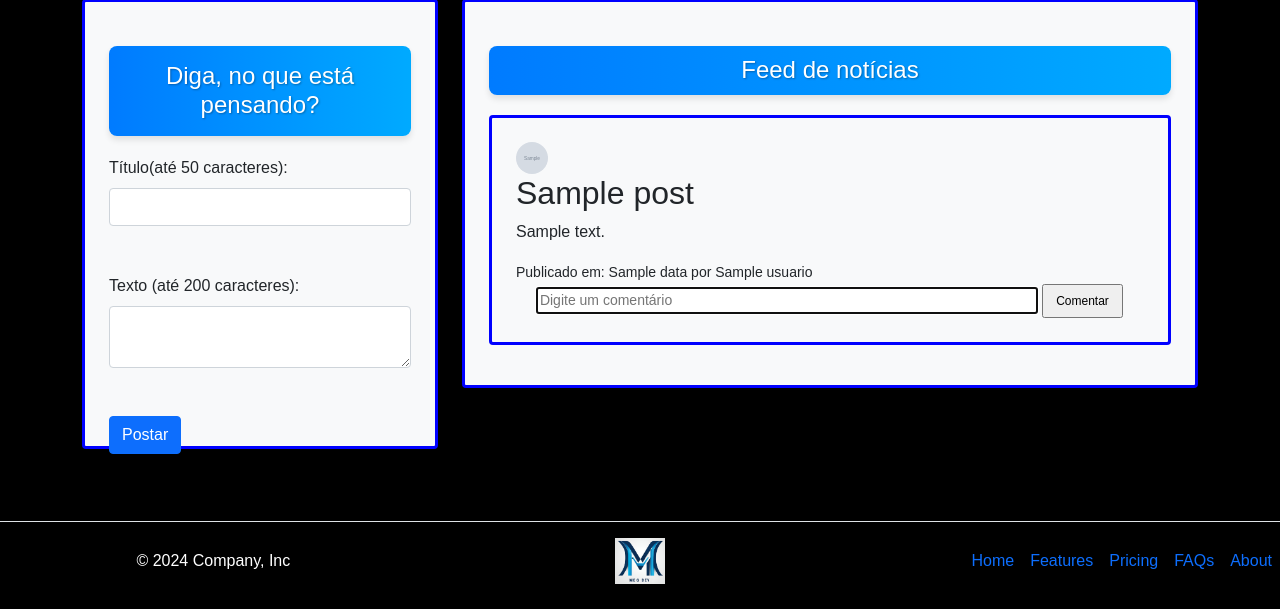
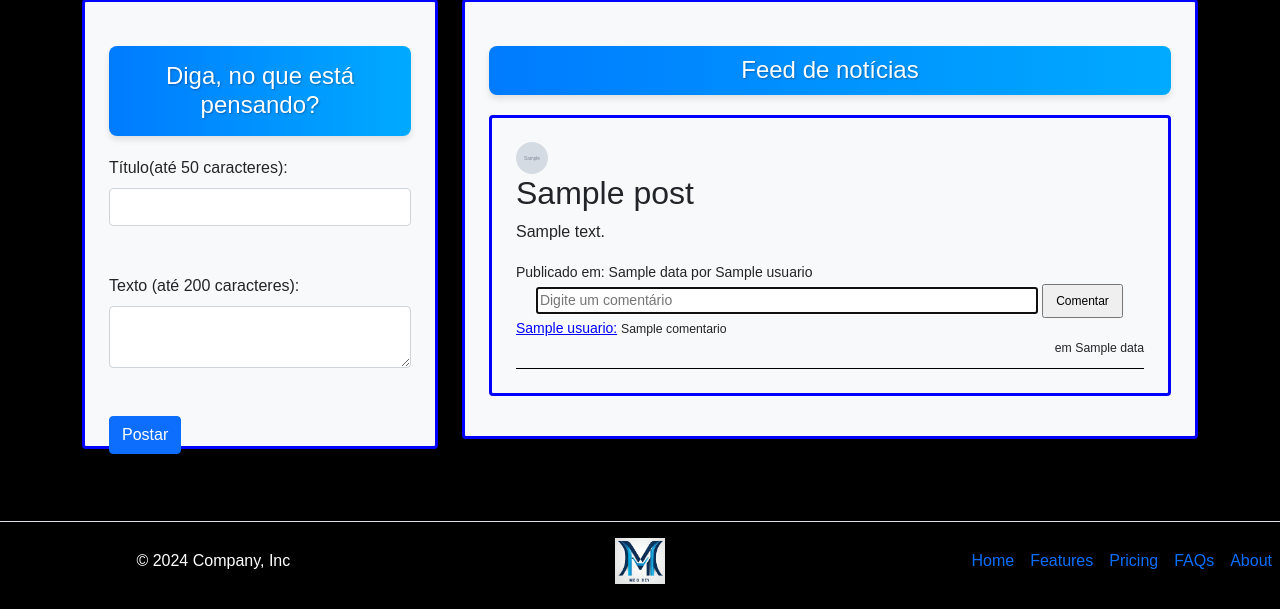
Before and after one commit to gabriel-melgaco/gabriel-melgaco.github.io, a Flask app: template templates/home.html in a window 1280 px wide. Shown: the part 99-708 px from the top of the page. Run offline with Flask 2, Linux system fonts and the light colour scheme; the template is opened without the code that fills it: most values are stand-ins (such as "Sample title", 1, 10 or a date in 2020); grey boxes marked "Sample" are stand-in pictures; some libraries are stand-ins or nearby versions.

Commit message:
Implementação de um sistema de rede social similar ao twitter

```diff
--- a/main.py
+++ b/main.py
@@ -55,10 +55,16 @@ class postagem(BaseModel):
     data = DateField(null=False)
 
 
+class comentario(BaseModel):
+    usuario = ForeignKeyField(emailsenha, backref='postagens', on_delete='CASCADE')
+    postagem = ForeignKeyField(postagem, backref='comentarios', on_delete='CASCADE')
+    comentario = CharField(null=False)
+    data = DateField(null=False)
+
 
 # Conectar ao banco de dados e criar as tabelas
 db.connect()
-db.create_tables([emailsenha, agenda, postagem])
+db.create_tables([emailsenha, agenda, postagem, comentario])
 
 
 '''---------------------------ROTAS DO FLASK LOGIN E REGISTRO---------------------------------------'''
@@ -130,9 +136,11 @@ def ratelimit_handler(e):
 def protected():
     # Buscar todas as postagens
     postagens = postagem.select().order_by(postagem.id.desc())
+    comentarios = comentario.select()
 
     # Preparar as postagens com a foto atual do criador
     postagens_data = []
+    comentarios_data = []
     for post in postagens:
         # Pegar o usuário que criou o post
         usuario_postagem = post.usuario
@@ -143,16 +151,23 @@ def protected():
 
         # Adicionar os dados da postagem e a foto do criador
         postagens_data.append({
+            'id': post.id,
             'foto': foto_url,  # Foto atual do criador da postagem
             'titulo': post.titulo,
             'texto': post.texto,
             'data': post.data,
             'usuario': usuario_postagem.nome
         })
-
-    return render_template('home.html', user=current_user, postagens=postagens_data)
+    for x in comentarios:
+        comentarios_data.append({
+            'id': x.postagem_id,
+            'usuario': x.usuario.nome,
+            'comentario':x.comentario,
+            'data': x.data
+        })
 
 
+    return render_template('home.html', user=current_user, postagens=postagens_data, comentarios=comentarios_data)
 
 
 @app.route("/logout", methods=['POST'])
@@ -261,7 +276,7 @@ def upload_dados():
     return redirect(url_for('settings'))
 
 
-'''----------------------Sistema de Posts(Rede Social------------------------'''
+'''----------------------Sistema de Posts(Rede Social)------------------------'''
 @app.route("/postar", methods=['POST'])
 @login_required
 def postar():
@@ -282,6 +297,22 @@ def postar():
     return redirect(url_for('protected'))
 
 
+@app.route("/comentar/<int:postagem_id>", methods=['POST'])
+@login_required
+def comentar(postagem_id):
+    usuario = current_user
+    texto_comentario = request.form.get('comentar')
+    data = date.today()
+    postagem_id = postagem.get(postagem.id == postagem_id)
+
+    comentario.create(
+        usuario=usuario,
+        postagem=postagem_id,
+        comentario=texto_comentario,
+        data=data
+    )
+    return redirect(url_for('protected'))
+
 '''-------------------rendereização de imagens no login---------------------'''
 @app.context_processor
 def inject_foto_data_url():
--- a/static/css/header.css
+++ b/static/css/header.css
@@ -93,3 +93,17 @@ h3.text-bg-primary:hover {
             background: linear-gradient(90deg, #0056b3, #003d7a);
             box-shadow: 0 6px 8px rgba(0, 0, 0, 0.2);
         }
+
+.comentario_usuario {
+    color:blue;
+}
+
+.comentario_data{
+    text-align: right;
+    display: block;
+}
+
+.comments {
+    border-bottom: 1px solid #000; /* Define uma linha preta de 1px */
+    padding-bottom: 10px;
+}
--- a/static/css/main.css
+++ b/static/css/main.css
@@ -15,7 +15,7 @@ body {
     align-content: center;
     justify-content: center;
     width: 100%;
-    height: 150vh;
+    height: flex;
     background-color: #060606;
 }
 
@@ -148,6 +148,7 @@ body {
     margin-top: 50px;
 }
 
+
  h3.text-bg-primary {
             background: linear-gradient(90deg, #007bff, #00aaff);
             color: white;
--- a/templates/home.html
+++ b/templates/home.html
@@ -41,11 +41,20 @@
                             <p>{{ post.texto }}</p>
                             <small>Publicado em: {{ post.data }} por {{ post.usuario }}</small>
                             <small>
-                                <form action=" " method="POST" class="comentar">
+                                <form action="{{ url_for('comentar', postagem_id=post.id) }}" method="POST" class="comentar">
                                     <label for="comentar" class="px-2 link-secondary"></label>
-                                     <input type="text" name="comentar" placeholder="Digite um comentário" autofocus="true" class="comentario" required/>
+                                    <input type="text" name="comentar" placeholder="Digite um comentário" autofocus="true" class="comentario" required/>
                                     <input type="submit" value="Comentar" class="btn-custom-sm" />
                                 </form>
+                                    {% for comentario in comentarios %}
+                                        {% if comentario.id == post.id %}
+                                            <div class="comments">
+                                                <a class="comentario_usuario">{{ comentario.usuario }}:</a>
+                                                <small> {{ comentario.comentario }}</small>
+                                                <small class="comentario_data"> em {{ comentario.data }}</small>
+                                            </div>
+                                        {% endif %}
+                                {% endfor %}
                             </small>
                         </div>
                     {% endfor %}
```
Also changed, not shown: emailsenha.db (added).
